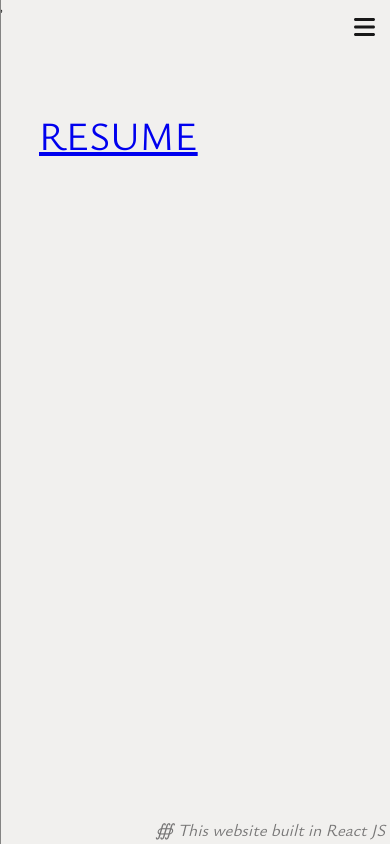
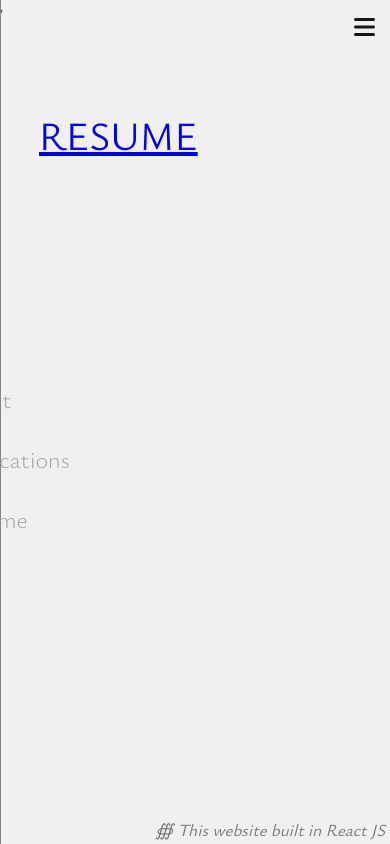
Before and after one commit to aam3/Personal_Website, a React (Create React App) app: page /resume in a window 390 px wide. Built offline with nearby package versions, Linux system fonts and the light colour scheme.

Commit message:
adjusting nav width in case of overlap

```diff
--- a/src/components/Resume/index.scss
+++ b/src/components/Resume/index.scss
@@ -23,7 +23,6 @@
         position: relative;
         margin-bottom: 35px;
         left: -10spx;
-        z-index:1000;
       }
 }
 
--- a/src/components/Sidebar/index.scss
+++ b/src/components/Sidebar/index.scss
@@ -126,7 +126,7 @@
       position: fixed;
       top: 0;
       left: 0;
-      width: 75%;
+      width: 15%;
       // transform: translateX(-100%);
       // transition: left 0.3s ease-in-out;
 
```
